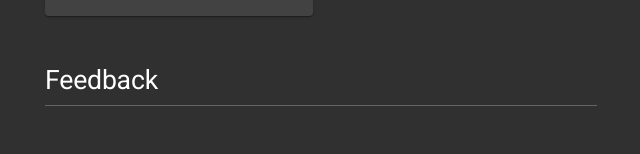
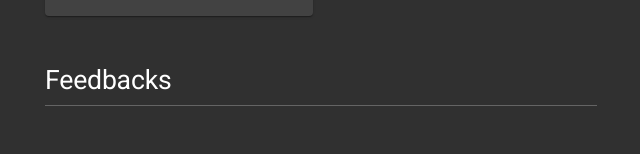
Before and after one commit to IpShot/zhernosek.com, a Next.js app: page / in a window 1280 px wide. Shown: the part 1400-1554 px from the top of the page, without its empty margins (319-959 px from the left). Built offline with nearby package versions, Linux system fonts and the light colour scheme.

Commit message:
rename data file

```diff
--- a/pages/index.js
+++ b/pages/index.js
@@ -13,7 +13,7 @@ import {
 import { ExpandMore, ExpandLess } from '@material-ui/icons';
 import { Rating } from '@material-ui/lab';
 import { makeStyles } from '@material-ui/core/styles';
-import { SKILLS, PORTFOLIO } from '../constants';
+import { SKILLS, PORTFOLIO } from '../data';
 import Layout from '../components/Layout';
 import ProjectCard from '../components/ProjectCard';
 
@@ -113,7 +113,8 @@ function SkillsSection([ section, skills ], idx) {
       <ListItem
         button
         onClick={handleClick}
-        className={classes.skillsSectionName}>
+        className={classes.skillsSectionName}
+      >
         <ListItemText disableTypography className={classes.skillsSectionText}>
           <Typography component="span" variant="h3">
             {section}
@@ -160,11 +161,11 @@ function Portfolio() {
   );
 }
 
-function Feedback() {
+function Feedbacks() {
   return (
     <Box pt={6}>
       <Typography variant="h2" gutterBottom>
-        Feedback
+        Feedbacks
       </Typography>
       <Divider />
     </Box>
@@ -188,7 +189,7 @@ export default function HomePage() {
       <Profile />
       <Skills />
       <Portfolio />
-      <Feedback />
+      <Feedbacks />
       <OwnProjects />
     </Layout>
   );
```
Also changed, not shown: data.js (renamed from constants.js).
